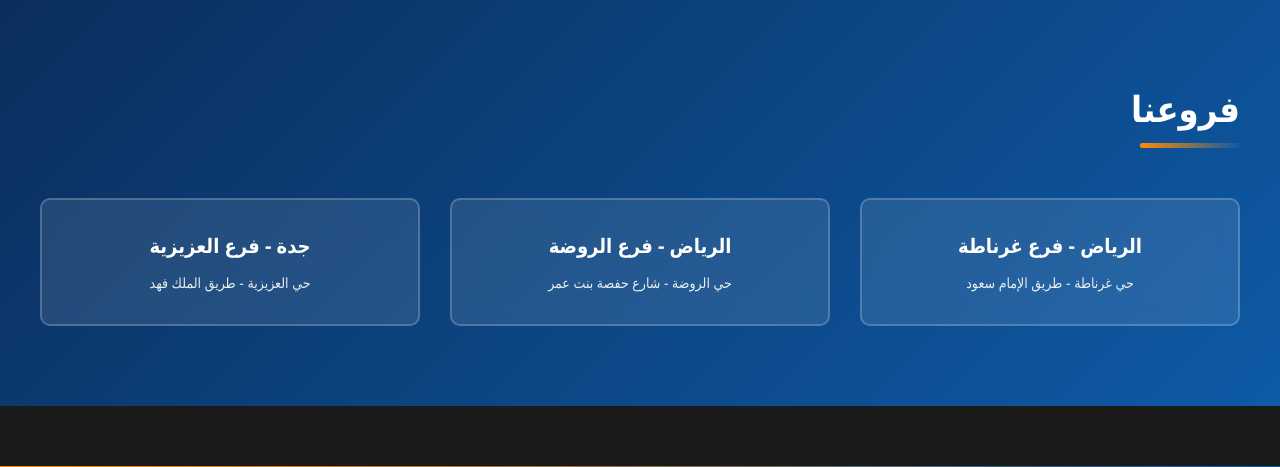
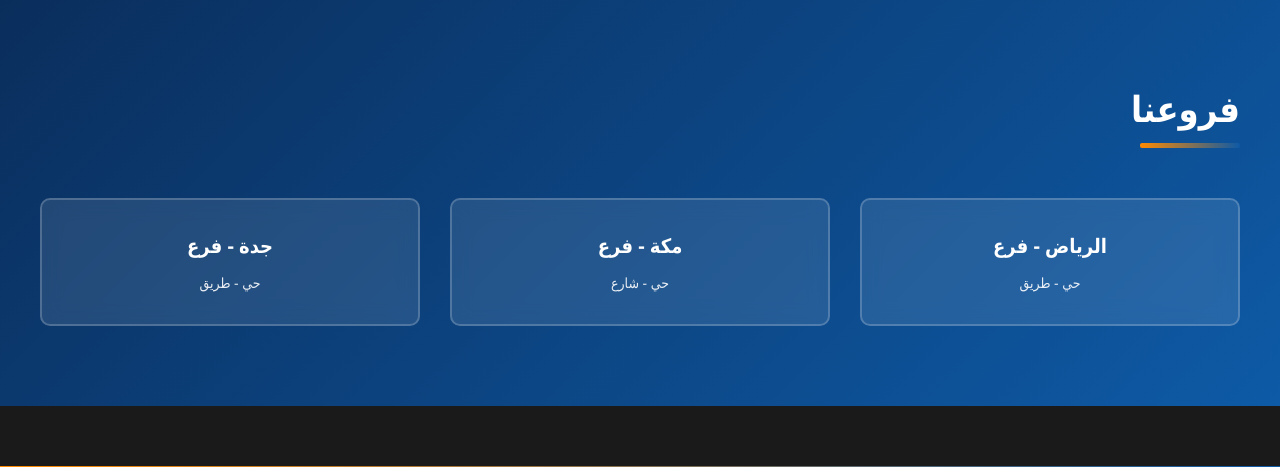
Before and after one commit to PmohammedSalemi/mohammedswebpage, a plain HTML site: page index.html in a window 1280 px wide. Shown: the part 9534-10001 px from the top of the page. Drawn offline with Linux system fonts and the light colour scheme; no server answers.

Commit message:
Update branch information in index.html

```diff
--- a/index.html
+++ b/index.html
@@ -488,16 +488,16 @@
             <h2>فروعنا</h2>
             <div class="branches-grid">
                 <div class="branch-card">
-                    <h3>الرياض - فرع غرناطة</h3>
-                    <p>حي غرناطة - طريق الإمام سعود</p>
+                    <h3>الرياض - فرع </h3>
+                    <p>حي  - طريق  </p>
                 </div>
                 <div class="branch-card">
-                    <h3>الرياض - فرع الروضة</h3>
-                    <p>حي الروضة - شارع حفصة بنت عمر</p>
+                    <h3>مكة - فرع </h3>
+                    <p>حي  - شارع  </p>
                 </div>
                 <div class="branch-card">
-                    <h3>جدة - فرع العزيزية</h3>
-                    <p>حي العزيزية - طريق الملك فهد</p>
+                    <h3>جدة - فرع </h3>
+                    <p>حي - طريق</p>
                 </div>
             </div>
         </div>
```
